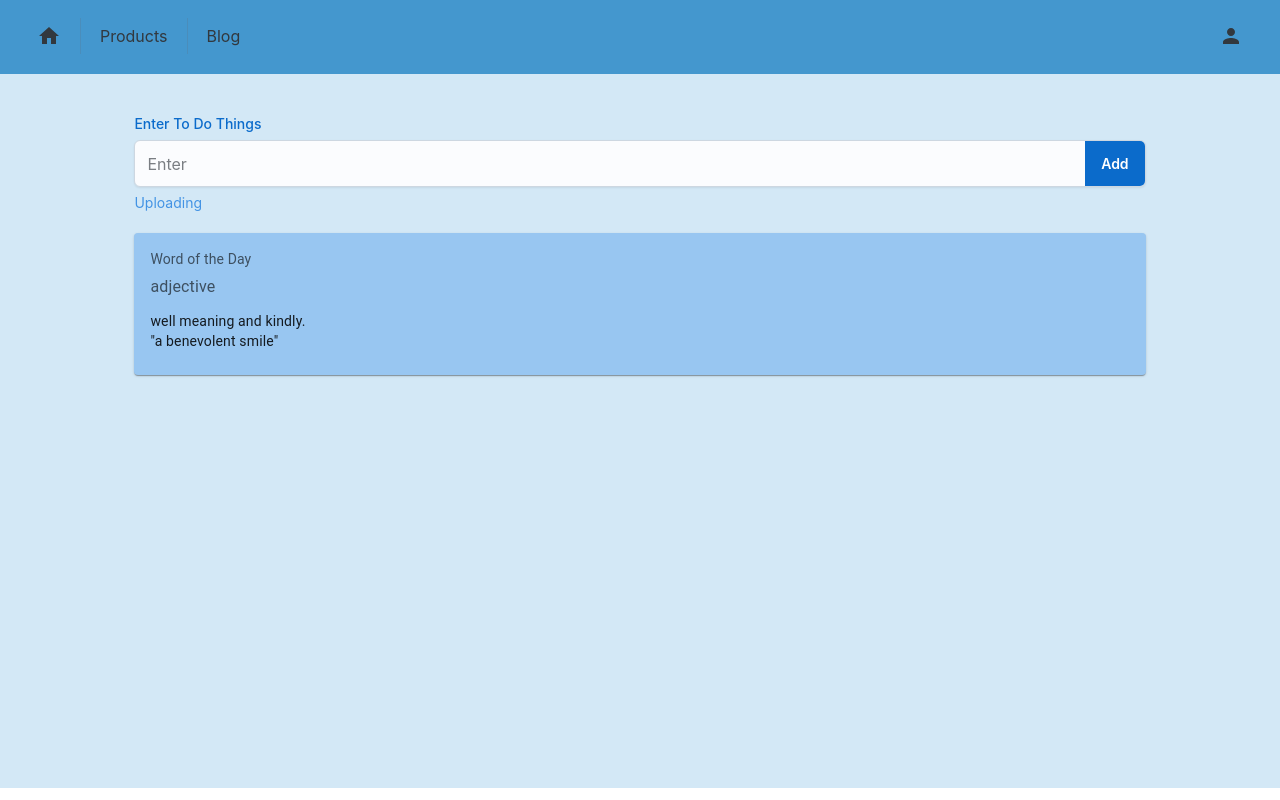
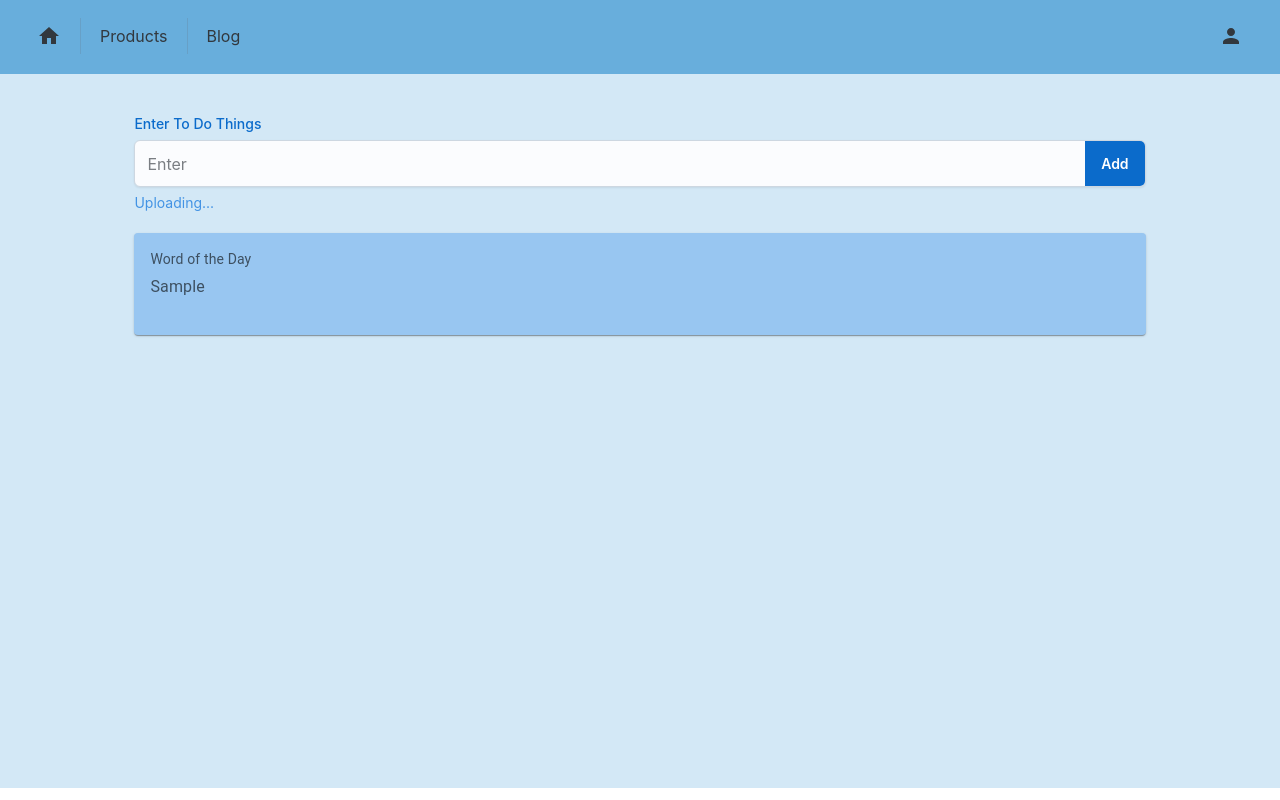
Before and after one commit to shanakasp/react-redux-todo-app, a React (Create React App) app: page / in a window 1280 px wide. Both pictures are taken after typing "Sample" into the empty fields and a click on the button "Add". Built offline with nearby package versions, Linux system fonts and the light colour scheme.

Commit message:
changed 9 files

```diff
--- a/package.json
+++ b/package.json
@@ -9,12 +9,14 @@
     "@mui/joy": "^5.0.0-beta.36",
     "@mui/material": "^5.15.19",
     "@mui/styles": "^5.15.19",
+    "@reduxjs/toolkit": "^2.2.5",
     "@testing-library/jest-dom": "^5.17.0",
     "@testing-library/react": "^13.4.0",
     "@testing-library/user-event": "^13.5.0",
     "react": "^18.3.1",
     "react-dom": "^18.3.1",
     "react-loading-skeleton": "^3.4.0",
+    "react-redux": "^9.1.2",
     "react-scripts": "5.0.1",
     "web-vitals": "^2.1.4"
   },
--- a/src/app.css
+++ b/src/app.css
@@ -1,5 +1,5 @@
 .header {
-  background-color: rgb(68, 151, 206);
+  background-color: rgb(104, 174, 220);
   margin: -10px;
   padding: 10px;
 }
--- a/src/components/CardView.jsx
+++ b/src/components/CardView.jsx
@@ -1,9 +1,12 @@
 import Card from "@mui/material/Card";
 import CardContent from "@mui/material/CardContent";
 import Typography from "@mui/material/Typography";
-import * as React from "react";
+import React from "react";
+import { useSelector } from "react-redux";
 
 export default function BasicCard() {
+  const todos = useSelector((state) => state.todo);
+
   return (
     <Card sx={{ minWidth: 275, marginTop: "20px", backgroundColor: "#98C6F1" }}>
       <CardContent>
@@ -11,14 +14,11 @@ export default function BasicCard() {
           Word of the Day
         </Typography>
 
-        <Typography sx={{ mb: 1.5 }} color="text.secondary">
-          adjective
-        </Typography>
-        <Typography variant="body2">
-          well meaning and kindly.
-          <br />
-          {'"a benevolent smile"'}
-        </Typography>
+        {todos.map((todo) => (
+          <Typography key={todo.id} sx={{ mb: 1.5 }} color="text.secondary">
+            {todo.text}
+          </Typography>
+        ))}
       </CardContent>
     </Card>
   );
--- a/src/components/InputField.jsx
+++ b/src/components/InputField.jsx
@@ -3,24 +3,27 @@ import FormControl from "@mui/joy/FormControl";
 import FormHelperText from "@mui/joy/FormHelperText";
 import FormLabel from "@mui/joy/FormLabel";
 import Input from "@mui/joy/Input";
-import * as React from "react";
+import React, { useState } from "react";
+import { useDispatch } from "react-redux";
+import { addTodo } from "../redux/features/todoReducer.js";
 
 export default function InputSubscription() {
-  const [data, setData] = React.useState({
-    test: "",
-    status: "initial",
-  });
+  const [text, setText] = useState("");
+  const [status, setStatus] = useState("initial");
+  const dispatch = useDispatch();
 
   const handleSubmit = (event) => {
     event.preventDefault();
-    setData((current) => ({ ...current, status: "loading" }));
+    setStatus("loading");
     try {
       // Replace timeout with real backend operation
       setTimeout(() => {
-        setData({ test: "", status: "sent" });
+        setStatus("sent");
+        dispatch(addTodo(text));
+        setText("");
       }, 1500);
     } catch (error) {
-      setData((current) => ({ ...current, status: "failure" }));
+      setStatus("failure");
     }
   };
 
@@ -38,16 +41,14 @@ export default function InputSubscription() {
           sx={{ "--Input-decoratorChildHeight": "45px" }}
           placeholder="Enter"
           required
-          value={data.test}
-          onChange={(event) =>
-            setData({ test: event.target.value, status: "initial" })
-          }
-          error={data.status === "failure"}
+          value={text}
+          onChange={(event) => setText(event.target.value)}
+          error={status === "failure"}
           endDecorator={
             <Button
               variant="solid"
               color="primary"
-              loading={data.status === "loading"}
+              loading={status === "loading"}
               type="submit"
               sx={{ borderTopLeftRadius: 0, borderBottomLeftRadius: 0 }}
             >
@@ -55,19 +56,19 @@ export default function InputSubscription() {
             </Button>
           }
         />
-        {data.status === "failure" && (
+        {status === "failure" && (
           <FormHelperText
             sx={(theme) => ({ color: theme.vars.palette.danger[400] })}
           >
-            Oops! something went wrong, please try again later.
+            Oops! Something went wrong. Please try again later.
           </FormHelperText>
         )}
 
-        {data.status === "sent" && (
+        {status === "sent" && (
           <FormHelperText
             sx={(theme) => ({ color: theme.vars.palette.primary[400] })}
           >
-            Uploading
+            Uploading...
           </FormHelperText>
         )}
       </FormControl>
--- a/src/index.js
+++ b/src/index.js
@@ -1,14 +1,18 @@
-import React from 'react';
-import ReactDOM from 'react-dom/client';
-import './index.css';
-import App from './App';
-import reportWebVitals from './reportWebVitals';
+import React from "react";
+import ReactDOM from "react-dom/client";
+import { Provider } from "react-redux";
+import App from "./App";
+import "./index.css";
+import store from "./redux/store";
+import reportWebVitals from "./reportWebVitals";
 
-const root = ReactDOM.createRoot(document.getElementById('root'));
+const root = ReactDOM.createRoot(document.getElementById("root"));
 root.render(
-  <React.StrictMode>
-    <App />
-  </React.StrictMode>
+  <Provider store={store}>
+    <React.StrictMode>
+      <App />
+    </React.StrictMode>
+  </Provider>
 );
 
 // If you want to start measuring performance in your app, pass a function
--- /dev/null
+++ b/src/redux/features/todoReducer.js
@@ -0,0 +1,24 @@
+import { createSlice } from "@reduxjs/toolkit";
+
+const todoSlice = createSlice({
+  name: "todo",
+  initialState: [],
+  reducers: {
+    addTodo: (state, action) => {
+      state.push({ id: Date.now(), text: action.payload, completed: false });
+    },
+    toggleTodo: (state, action) => {
+      const todo = state.find((todo) => todo.id === action.payload);
+      if (todo) {
+        todo.completed = !todo.completed;
+      }
+    },
+    deleteTodo: (state, action) => {
+      return state.filter((todo) => todo.id !== action.payload);
+    },
+  },
+});
+
+export const { addTodo, toggleTodo, deleteTodo } = todoSlice.actions;
+
+export default todoSlice.reducer;
--- /dev/null
+++ b/src/redux/store.js
@@ -0,0 +1,10 @@
+import { configureStore } from "@reduxjs/toolkit";
+import todoReducer from "./features/todoReducer";
+
+const store = configureStore({
+  reducer: {
+    todo: todoReducer,
+  },
+});
+
+export default store;
```
Also changed, not shown: image.png (added), 1 other file (tests, documents, lock files or other folders).
